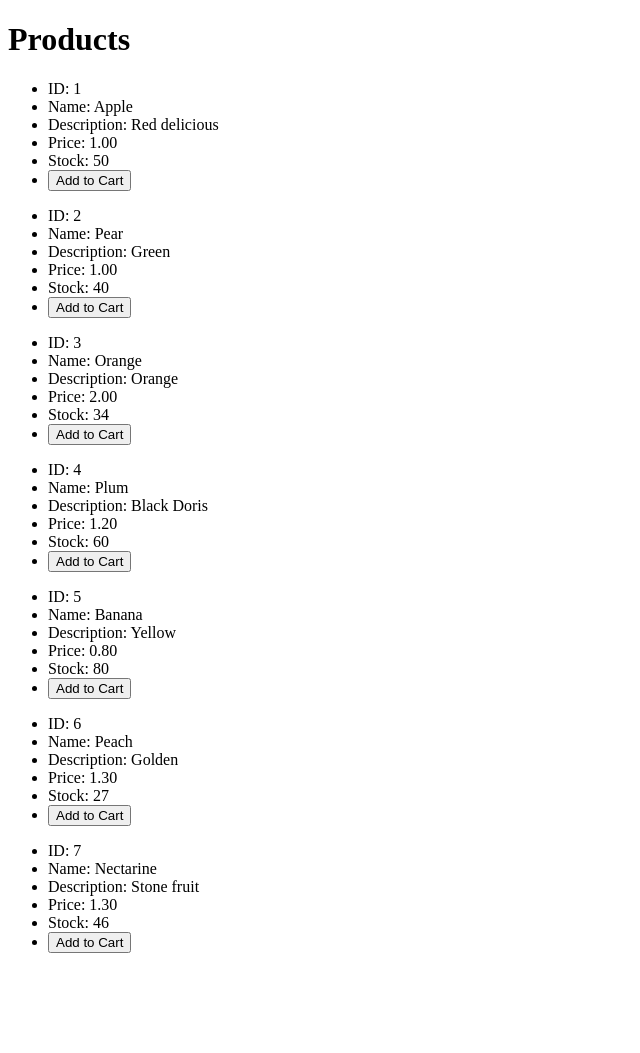
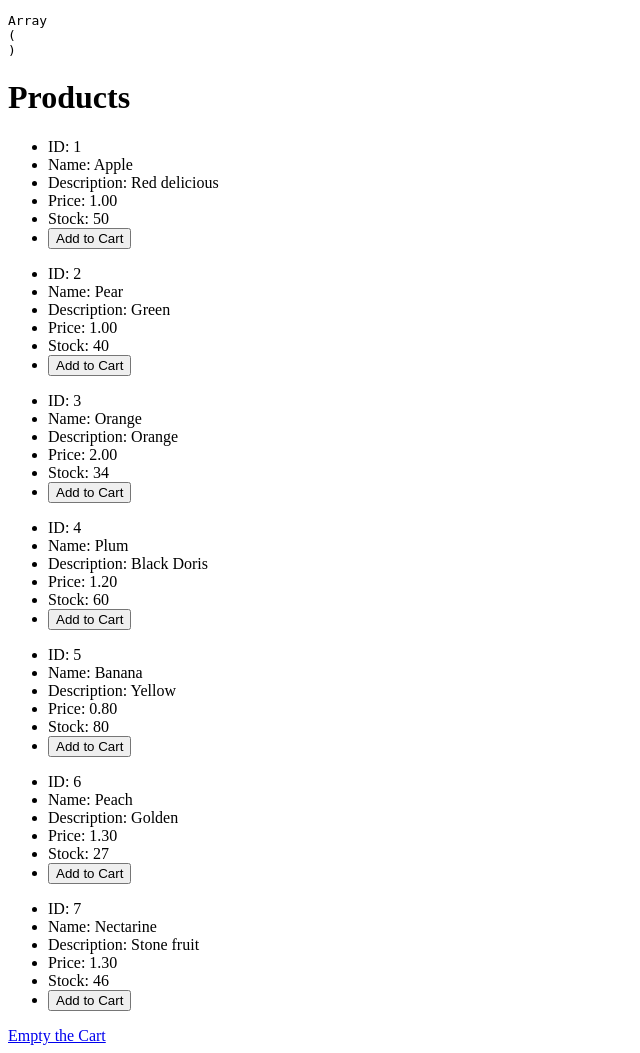
Before and after one commit to BentleyCol/Shopping_Cart, a PHP site: page / in a window 1280 px wide. Shown: the whole page, without its empty margins (0-640 px from the left). Before the commit the page ends 953 px from the top, so only its background shows below. Run offline with PHP 8.4, Linux system fonts and the light colour scheme; data comes from the database, SQL or seed files in the repository.

Commit message:
Added a basic cart function

```diff
--- a/index.php
+++ b/index.php
@@ -1,4 +1,54 @@
 <?php
+
+	//Start session
+	session_start();
+
+	//Connect to the DB
+	$dbc = new mysqli('localhost', 'root', '', 'shopping_cart');
+
+	//Create a cart if one doesn't exist
+	if ( !isset($_SESSION['cart']) ) {
+
+		//Create the cart
+		$_SESSION['cart'] = [];
+
+	}
+
+	//If clearcart is in the GET array
+	if ( isset($_GET['clearcart']) ) {
+
+		//Clear the cart
+		$_SESSION['cart'] = [];
+
+		//Refresh the page
+		header('Location: index.php');
+	}
+
+	//Did the user submit a form?
+	if ( isset($_POST['add-to-cart']) ) {
+
+		//Find the price of the product
+		$id = $dbc->real_escape_string($_POST['product-id']);
+
+		//Prepare SQL to get the price of the product
+		$sql = "SELECT price FROM products WHERE id = $id";
+
+		//Run the query
+		$result = $dbc->query($sql);
+
+		//Validation goes here
+
+		//Extract the data
+		$result = $result->fetch_assoc();
+
+		//Add the item to the cart
+		$_SESSION['cart'][] = [
+			'id'=>$_POST['product-id'],
+			'name'=>$_POST['name'],
+			'description'=>$_POST['description'],
+			'price'=> $result['price']
+			];
+	}
 
 	//Include header
 	include 'templates/header.template.php';
@@ -8,9 +58,6 @@
 	<h1>Products</h1>
 
 	<?php
-
-		//Connect to the DB
-		$dbc = new mysqli('localhost', 'root', '', 'shopping_cart');
 
 		// Get all the products from the DB
 		$sql = "SELECT id, name, description, price, stock FROM products";
--- a/templates/footer.template.php
+++ b/templates/footer.template.php
@@ -1,2 +1,3 @@
+		<a href="index.php?clearcart">Empty the Cart</a>
 	</body>
 </html>
--- a/templates/header.template.php
+++ b/templates/header.template.php
@@ -5,3 +5,12 @@
 		<title>Shopping Cart</title>
 	</head>
 	<body>
+
+	<?php
+
+	//Show the contents of the cart
+	echo '<pre>';
+	print_r ($_SESSION['cart']);
+	echo '</pre>';
+
+	?>
--- a/templates/product.template.php
+++ b/templates/product.template.php
@@ -5,8 +5,11 @@
 	<li>Price: <?= $row['price']; ?></li>
 	<li>Stock: <?= $row['stock']; ?></li>
 	<li>
-		<form action="">
-			<input type="submit" value="Add to Cart">
+		<form action="" method="POST">
+			<input type="hidden" name="product-id" value="<?= $row['id']; ?>">
+			<input type="hidden" name="name" value="<?= $row['name']; ?>">
+			<input type="hidden" name="description" value="<?= $row['description']; ?>">
+			<input type="submit" name="add-to-cart"  value="Add to Cart">
 		</form>
 	</li>
 </ul>
```
